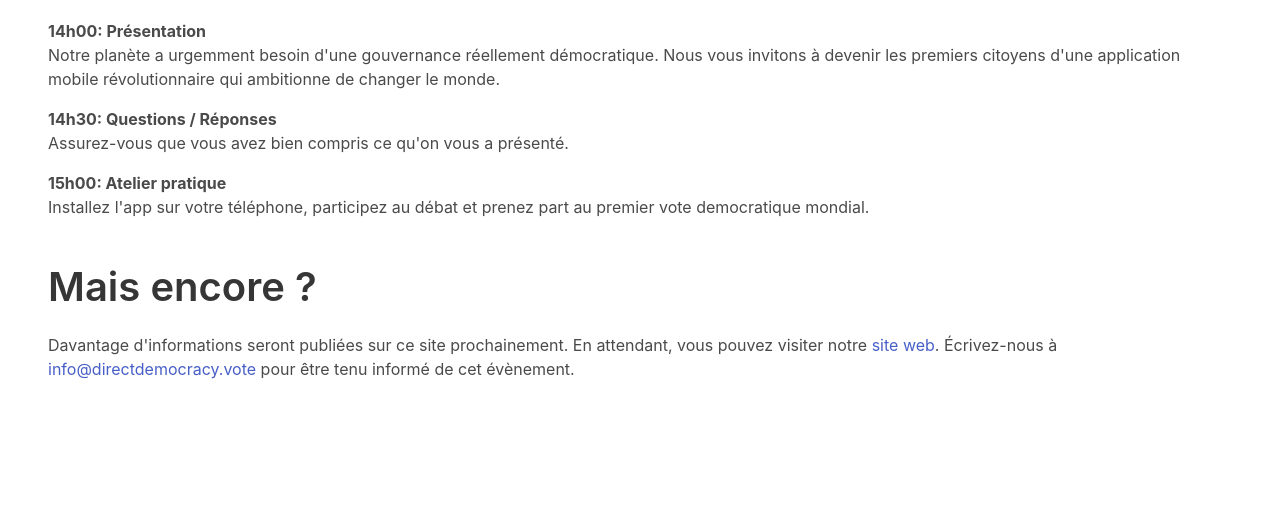
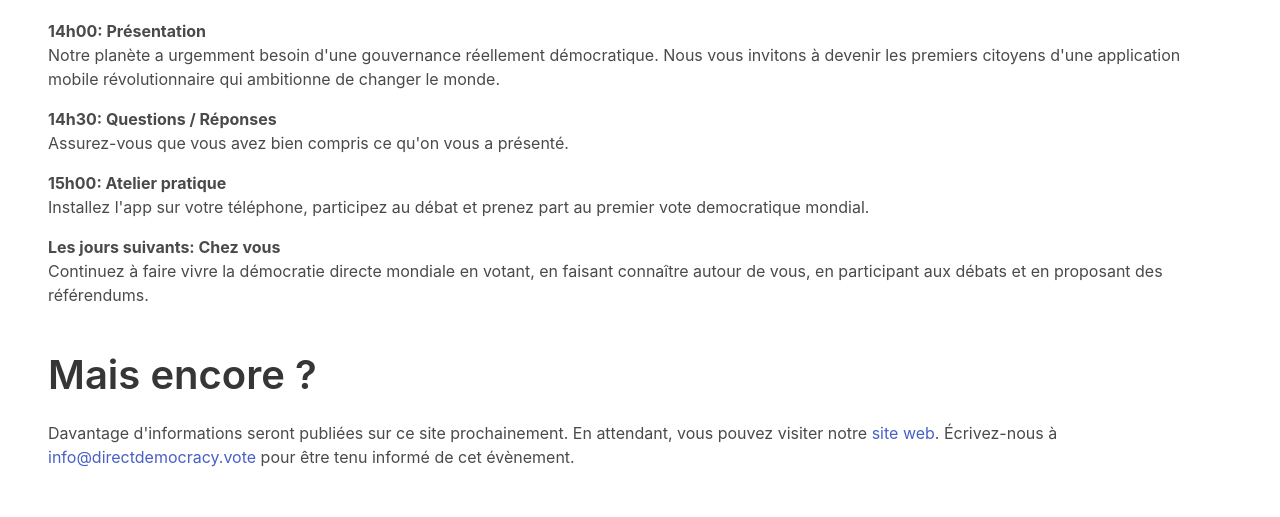
Before and after one commit to directdemocracy-vote/www, a PHP site: page /httpdocs/democracyday/index.php in a window 1280 px wide. Shown: the part 832-1349 px from the top of the page. Before the commit the page ends 1211 px from the top, so only its background shows below. Run offline with PHP 8.4, Linux system fonts and the light colour scheme; a stand-in replaces the project's code that opens the database connection.

Commit message:
Update index.php

```diff
--- a/httpdocs/democracyday/index.php
+++ b/httpdocs/democracyday/index.php
@@ -49,6 +49,10 @@
 <p>
   Installez l'app sur votre téléphone, participez au débat et prenez part au premier vote democratique mondial.
 </p>
+<b>Les jours suivants: Chez vous</b>
+<p>
+  Continuez à faire vivre la démocratie directe mondiale en votant, en faisant connaître autour de vous, en participant aux débats et en proposant des référendums.
+</p>
 
 <h2 class="title is-2">Mais encore ?</h2>
 <p>
```
